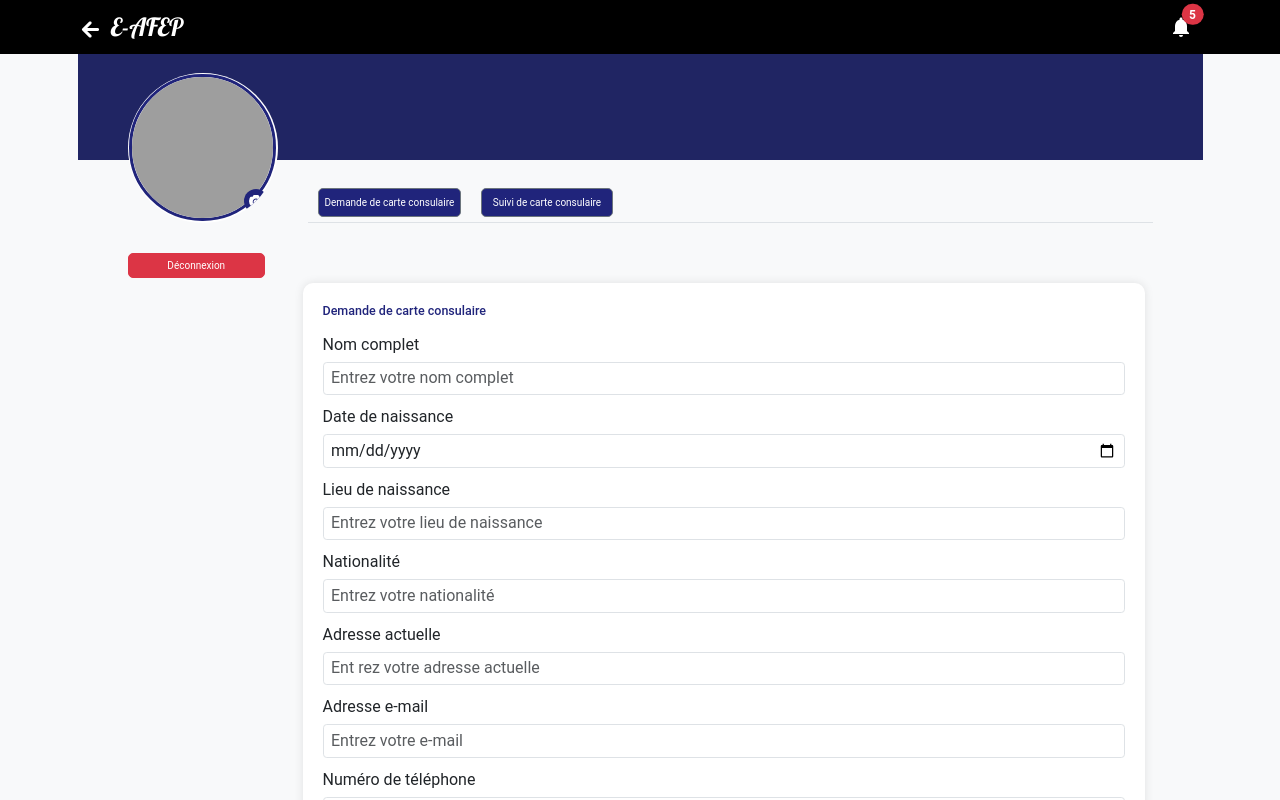
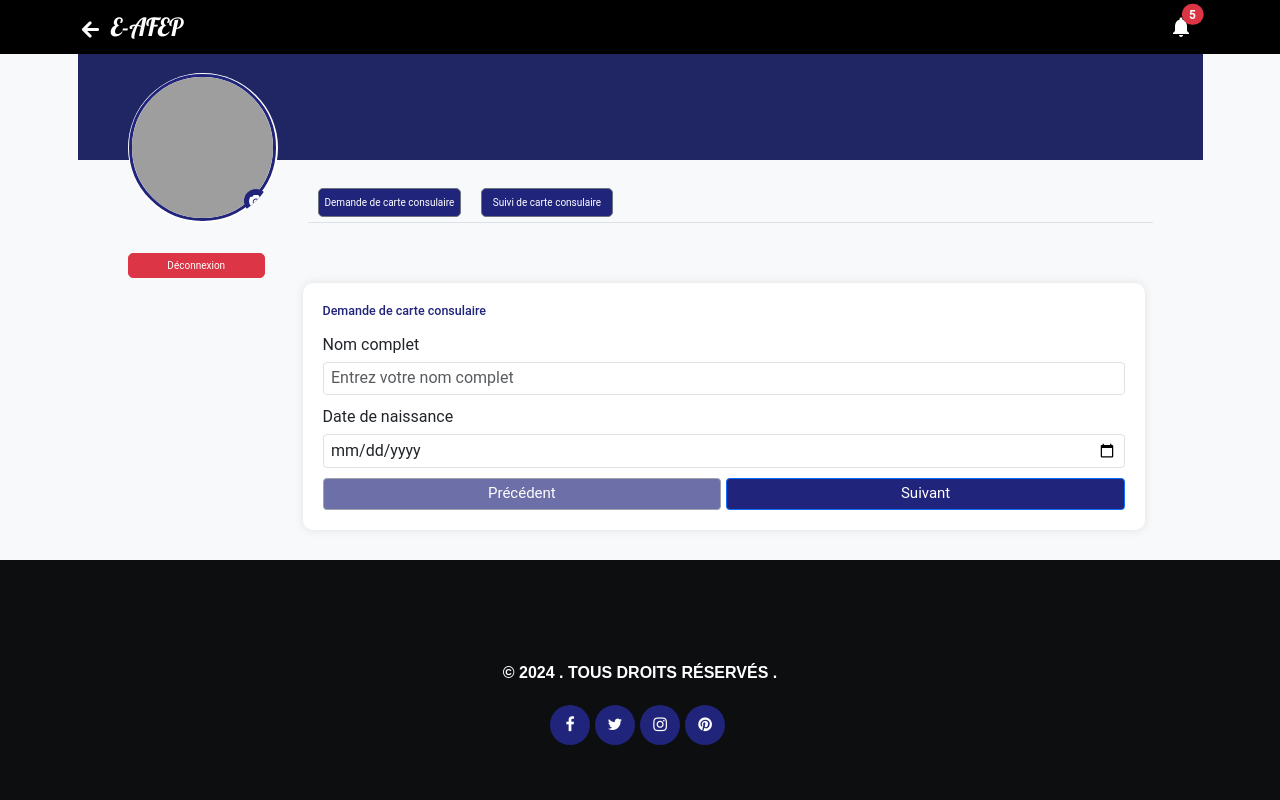
Before and after one commit to gervais6/carte-consulaire, a React (Create React App) app: page /profils in a window 1280 px wide. Built offline with nearby package versions, Linux system fonts and the light colour scheme; grey boxes are pictures that could not be loaded.

Commit message:
modif profil couleur

```diff
--- a/src/pages/Profils.js
+++ b/src/pages/Profils.js
@@ -19,6 +19,22 @@ const Profile = () => {
     const [profileImage, setProfileImage] = useState("https://bootdey.com/img/Content/avatar/avatar7.png");
     const [imageFile, setImageFile] = useState(null);
 
+    // État pour le formulaire étape par étape
+    const [currentStep, setCurrentStep] = useState(0);
+    const [formData, setFormData] = useState({
+        nom: '',
+        dateNaissance: '',
+        lieuNaissance: '',
+        nationalite: '',
+        adresse: '',
+        email: '',
+        telephone: '',
+        numeroPieceIdentite: '',
+        dateExpirationPiece: '',
+        photoIdentite: null,
+        justificatifDomicile: null,
+    });
+
     const handleCheckTracking = () => {
         if (trackingNumber) {
             setStatus('En cours de traitement');
@@ -38,6 +54,32 @@ const Profile = () => {
             reader.readAsDataURL(file);
             setImageFile(file);
         }
+    };
+
+    const handleChange = (e) => {
+        const { id, value, files } = e.target;
+        setFormData({
+            ...formData,
+            [id]: files ? files[0] : value,
+        });
+    };
+
+    const nextStep = () => {
+        if (currentStep < 4) { // 5 étapes au total
+            setCurrentStep(currentStep + 1);
+        }
+    };
+
+    const prevStep = () => {
+        if (currentStep > 0) {
+            setCurrentStep(currentStep - 1);
+        }
+    };
+
+    const handleSubmit = (e) => {
+        e.preventDefault();
+        // Logique pour soumettre le formulaire
+        console.log('Form submitted:', formData);
     };
 
     return (
@@ -64,7 +106,7 @@ const Profile = () => {
                                     style={{ display: 'none' }}
                                     onChange={handleImageChange}
                                 />
-                            </div>
+                            </ div>
 
                             <div className="d-md-none mb-3">
                                 <button
@@ -75,7 +117,7 @@ const Profile = () => {
                                     Demande de carte consulaire
                                 </button>
                                 <button
-                                    className={`btn btn-outline-secondary w-100 ${activeTab === 'suivi ' ? 'active' : '' }`}
+                                    className={`btn btn-outline-secondary w-100 ${activeTab === 'suivi' ? 'active' : ''}`}
                                     onClick={() => setActiveTab('suivi')}
                                     style={{ backgroundColor: 'white', color: 'gray', padding: '8px', borderRadius: '5px' }}
                                 >
@@ -127,60 +169,88 @@ const Profile = () => {
                                 <div className="col-xl-12">
                                     <div className="container mt-5">
                                         {activeTab === 'demande' && (
-                                            <form onSubmit={(e) => { e.preventDefault(); /* Handle form submission */ }} style={{ backgroundColor: '#ffffff', padding: '20px', borderRadius: '10px', boxShadow: '0 0 10px rgba(0,0,0,0.1)' }}>
+                                            <form onSubmit={handleSubmit} style={{ backgroundColor: '#ffffff', padding: '20px', borderRadius: '10px', boxShadow: '0 0 10px rgba(0,0,0,0.1)' }}>
                                                 <h5 className="mb-4" style={{ color: '#20247b' }}>Demande de carte consulaire</h5>
+                                                {currentStep === 0 && (
+                                                    <>
                                                         <div className="mb-3">
                                                             <label htmlFor="nom" className="form-label" style={{ fontSize: "16px" }}>Nom complet</label>
-                                                    <input type="text" className="form-control" id="nom" placeholder="Entrez votre nom complet" required style={{ fontSize: "16px" }} />
+                                                            <input type="text" className="form-control" id="nom" placeholder="Entrez votre nom complet" required style={{ fontSize: "16px" }} onChange={handleChange} />
                                                         </div>
                                                         <div className="mb-3">
                                                             <label htmlFor="date_naissance" className="form-label" style={{ fontSize: "16px" }}>Date de naissance</label>
-                                                    <input type="date" className="form-control" id="date_naissance" required style={{ fontSize: "16px" }} min="1900-01-01" max={new Date().toISOString().split("T")[0]} />
+                                                            <input type="date" className="form-control" id="date_naissance" required style={{ fontSize: "16px" }} min="1900-01-01" max={new Date().toISOString().split("T")[0]} onChange={handleChange} />
                                                         </div>
+                                                    </>
+                                                )}
+                                                {currentStep === 1 && (
+                                                    <>
                                                         <div className="mb-3">
                                                             <label htmlFor="lieu_naissance" className="form-label" style={{ fontSize: "16px" }}>Lieu de naissance</label>
-                                                    <input type="text" className="form-control" id="lieu_naissance" placeholder="Entrez votre lieu de naissance" required style={{ fontSize: "16px" }} />
+                                                            <input type="text" className="form-control" id="lieu_naissance" placeholder="Entrez votre lieu de naissance" required style={{ fontSize : "16px" }} onChange={handleChange} />
                                                         </div>
                                                         <div className="mb-3">
                                                             <label htmlFor="nationalite" className="form-label" style={{ fontSize: "16px" }}>Nationalité</label>
-                                                    <input type="text" className="form-control" id="nationalite" placeholder="Entrez votre nationalité" required style={{ fontSize: "16px" }} />
+                                                            <input type="text" className="form-control" id="nationalite" placeholder="Entrez votre nationalité" required style={{ fontSize: "16px" }} onChange={handleChange} />
                                                         </div>
+                                                    </>
+                                                )}
+                                                {currentStep === 2 && (
+                                                    <>
                                                         <div className="mb-3">
                                                             <label htmlFor="adresse" className="form-label" style={{ fontSize: "16px" }}>Adresse actuelle</label>
-                                                    <input type="text" className="form-control" id="adresse" placeholder="Ent rez votre adresse actuelle" required style={{ fontSize: "16px" }} />
+                                                            <input type="text" className="form-control" id="adresse" placeholder="Entrez votre adresse actuelle" required style={{ fontSize: "16px" }} onChange={handleChange} />
                                                         </div>
                                                         <div className="mb-3">
                                                             <label htmlFor="email" className="form-label" style={{ fontSize: "16px" }}>Adresse e-mail</label>
-                                                    <input type="email" className="form-control" id="email" placeholder="Entrez votre e-mail" required style={{ fontSize: "16px" }} />
+                                                            <input type="email" className="form-control" id="email" placeholder="Entrez votre e-mail" required style={{ fontSize: "16px" }} onChange={handleChange} />
                                                         </div>
+                                                    </>
+                                                )}
+                                                {currentStep === 3 && (
+                                                    <>
                                                         <div className="mb-3">
                                                             <label htmlFor="telephone" className="form-label" style={{ fontSize: "16px" }}>Numéro de téléphone</label>
-                                                    <input type="tel" className="form-control" id="telephone" placeholder="Entrez votre numéro de téléphone" required style={{ fontSize: "16px" }} />
+                                                            <input type="tel" className="form-control" id="telephone" placeholder="Entrez votre numéro de téléphone" required style={{ fontSize: "16px" }} onChange={handleChange} />
                                                         </div>
                                                         <div className="mb-3">
                                                             <label htmlFor="numero_piece_identite" className="form-label" style={{ fontSize: "16px" }}>Numéro de pièce d'identité</label>
-                                                    <input type="text" className="form-control" id="numero_piece_identite" placeholder="Entrez le numéro de votre pièce d'identité" required style={{ fontSize: "16px" }} />
+                                                            <input type="text" className="form-control" id="numero_piece_identite" placeholder="Entrez le numéro de votre pièce d'identité" required style={{ fontSize: "16px" }} onChange={handleChange} />
                                                         </div>
+                                                    </>
+                                                )}
+                                                {currentStep === 4 && (
+                                                    <>
                                                         <div className="mb-3">
                                                             <label htmlFor="date_expiration_piece" className="form-label" style={{ fontSize: "16px" }}>Date d'expiration de la pièce d'identité</label>
-                                                    <input type="date" className="form-control" id="date_expiration_piece" required style={{ fontSize: "16px" }} min={new Date().toISOString().split("T")[0]} />
+                                                            <input type="date" className="form-control" id="date_expiration_piece" required style={{ fontSize: "16px" }} min={new Date().toISOString().split("T")[0]} onChange={handleChange} />
                                                         </div>
                                                         <div className="mb-3">
                                                             <label htmlFor="photo_identite" className="form-label" style={{ fontSize: "16px" }}>Photo d'identité (format JPG ou PNG)</label>
-                                                    <input type="file" className="form-control" id="photo_identite" accept=".jpg, .png" required />
+                                                            <input type="file" className="form-control" id="photo_identite" accept=".jpg, .png" required onChange={handleChange} />
                                                         </div>
-                                                <div className="mb-3">
-                                                    <label htmlFor="justificatif_domicile" className="form-label" style={{ fontSize: "16px" }}>Justificatif de domicile</label>
-                                                    <input type="file" className="form-control" id="justificatif_domicile" accept=".pdf, .jpg, .png" required />
+                                                    </>
+                                                )}
+                                                <div className="d-flex justify-content-between">
+                                                    <button
+                                                        type="button"
+                                                        className="btn btn-secondary w-50 me-2"
+                                                        style={{ fontSize: "15px", backgroundColor: '#20247b' }}
+                                                        onClick={prevStep}
+                                                        disabled={currentStep === 0}
+                                                    >
+                                                        Précédent
+                                                    </button>
+                                                    <button
+                                                        type="button"
+                                                        className="btn btn-primary w-50"
+                                                        style={{ fontSize: "15px", backgroundColor: '#20247b' }}
+                                                        onClick={nextStep}
+                                                        disabled={currentStep === 4 && !formData.photoIdentite}
+                                                    >
+                                                        {currentStep === 4 ? 'Soumettre la demande' : 'Suivant'}
+                                                    </button>
                                                 </div>
-                                                <button
-                                                    type="submit"
-                                                    className="btn btn-primary w-100"
-                                                    style={{ fontSize: "15px", backgroundColor: '#20247b' }}
-                                                    aria-label="Soumettre la demande"
-                                                >
-                                                    Soumettre la demande
-                                                </button>
                                             </form>
                                         )}
 
@@ -188,7 +258,7 @@ const Profile = () => {
                                             <div className="container" style={{ backgroundColor: '#ffffff', padding: '20px', borderRadius: '10px', boxShadow: '0 0 10px rgba(0,0,0,0.1)' }}>
                                                 <h5 className="mb-4" style={{ color: '#20247b' }}>Suivi de votre demande</h5>
                                                 <div className="mb-3">
-                                                    <label htmlFor="numero_suivi" className="form-label" style={{ fontSize: "16px" }}>Numéro de suivi</label>
+                                                    <label htmlFor="numero_s uivi" className="form-label" style={{ fontSize: "16px" }}>Numéro de suivi</label>
                                                     <input
                                                         type="text"
                                                         className="form-control"
```
Lines whose indentation alone changed are shown as unchanged.
